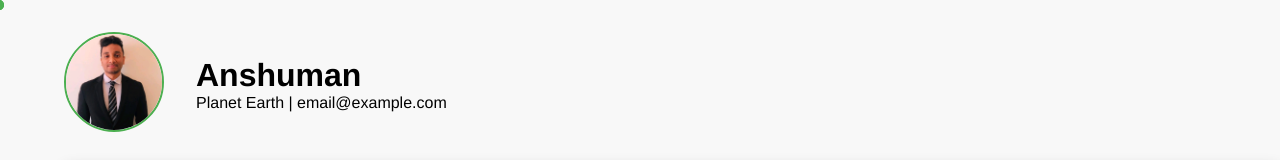
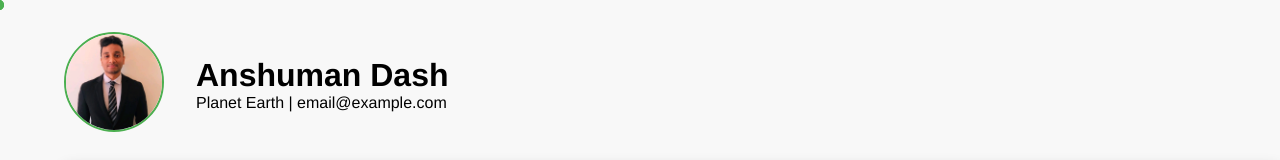
Before and after one commit to Anshu083/MyResume, a plain HTML site: page index.html in a window 1280 px wide. Shown: the top 160 px of the page. Drawn offline with Linux system fonts and the light colour scheme.

Commit message:
Update index.html

```diff
--- a/index.html
+++ b/index.html
@@ -15,7 +15,7 @@
 			<img src="headshot.jpg" alt="Your Name" class="resume-headshot">
 		</div>
 		<div class="contact-info">
-			<h1>Anshuman</h1>
+			<h1>Anshuman Dash</h1>
 			<p>Planet Earth | email@example.com</p>
 		</div>
 	</div>
```
